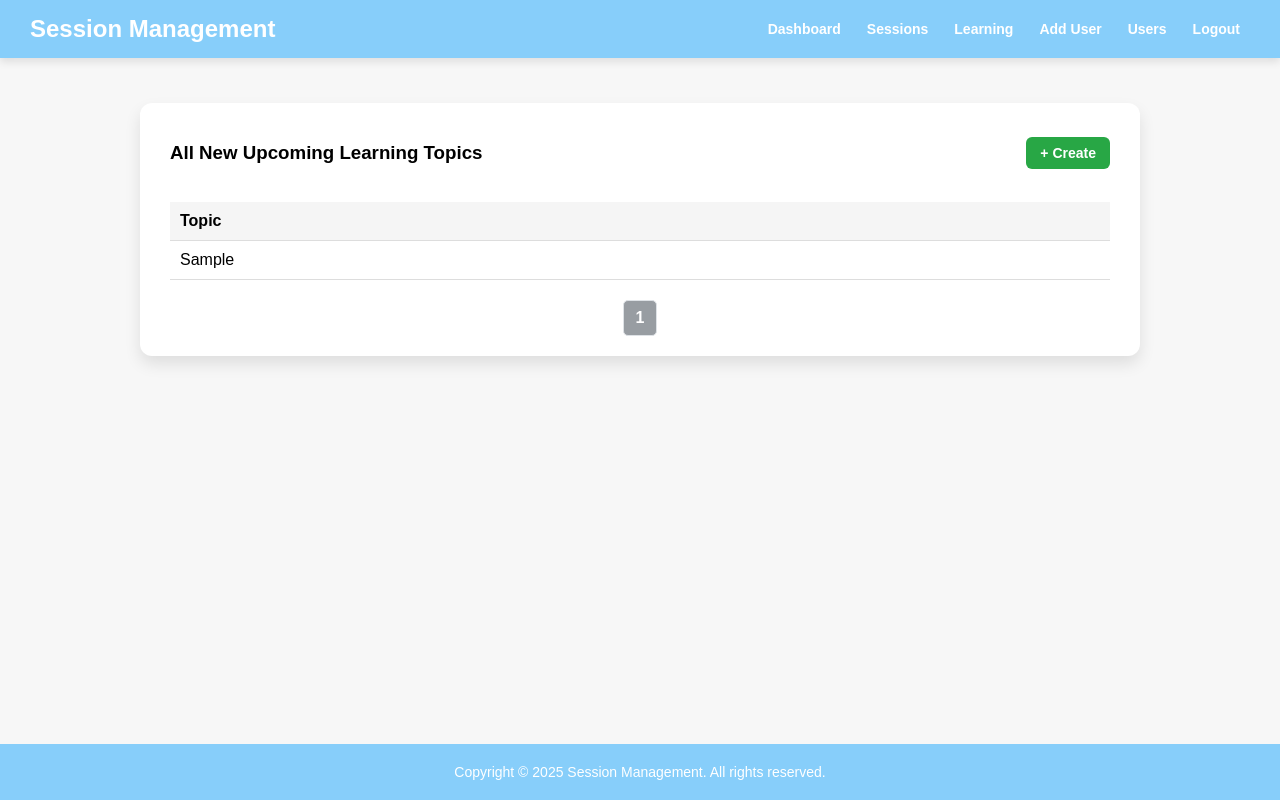
After one commit to ashishkekan/session-management, a Django app: page /learning-view/ in a window 1280 px wide. The commit adds this page. Run offline with Django 4.2, Linux system fonts and the light colour scheme; a user stored in the database is signed in; tables that the repository leaves empty hold one stand-in row (values such as "Sample post").

Commit message:
Added learning topics view functionalities

```diff
--- a/management/templates/session/base.html
+++ b/management/templates/session/base.html
@@ -72,7 +72,7 @@
                 <a href="{% url 'home' %}">Dashboard</a>
                 <a href="{% url 'session_list' %}">Sessions</a>
                 {% if user.is_staff %}
-                    <a href="{% url 'create-learning-topic' %}">Learning</a>
+                    <a href="{% url 'learning-view' %}">Learning</a>
                     <a href="{% url 'add_user' %}">Add User</a>
                     <a href="{% url 'user_list' %}">Users</a>
                 {% endif %}
--- a/management/templates/session/create_external_topic.html
+++ b/management/templates/session/create_external_topic.html
@@ -108,7 +108,7 @@
         {% endfor %}
 
         <div class="form-actions">
-            <a href="{% url 'session_list' %}" class="back-btn">← Back</a>
+            <a href="{% url 'learning-view' %}" class="back-btn">← Back</a>
             <button type="submit" class="save-btn">Save</button>
         </div>
     </form>
--- /dev/null
+++ b/management/templates/session/learning-topic-list.html
@@ -0,0 +1,156 @@
+{% extends 'session/base.html' %}
+{% block title %}All Sessions{% endblock %}
+
+{% block content %}
+<style>
+    .container {
+        max-width: 1000px;
+        margin: -15px auto;
+    }
+
+    .card {
+        background-color: white;
+        border-radius: 12px;
+        box-shadow: 0 8px 16px rgba(0,0,0,0.1);
+        padding: 20px 30px;
+        margin-bottom: 30px;
+    }
+
+    table {
+        width: 100%;
+        border-collapse: collapse;
+    }
+
+    th, td {
+        padding: 10px;
+        border-bottom: 1px solid #ddd;
+    }
+
+    th {
+        background-color: #f5f5f5;
+        text-align: left;
+    }
+
+    .actions {
+        display: flex;
+        justify-content: space-between;
+        gap: 20px;
+    }
+
+    .btn-action {
+        padding: 5px 10px;
+        font-size: 14px;
+        border-radius: 6px;
+        text-decoration: none;
+        color: white;
+    }
+
+    .btn-edit {
+        background-color: green;
+    }
+
+    .btn-delete {
+        background-color: #dc3545;
+    }
+
+    .btn-edit:hover {
+        background-color: lightblue;
+    }
+
+    .btn-delete:hover {
+        background-color: #c82333;
+    }
+
+    .card-header {
+        display: flex;
+        justify-content: space-between;
+        align-items: center;
+        margin-bottom: 20px;
+    }
+
+    .btn-create {
+        background-color: #28a745;
+        color: white;
+        padding: 8px 14px;
+        border-radius: 6px;
+        text-decoration: none;
+        font-weight: bold;
+        font-size: 14px;
+        transition: background-color 0.3s ease;
+    }
+
+    .btn-create:hover {
+        background-color: #218838;
+    }
+
+    .pagination {
+        display: flex;
+        justify-content: center;
+        margin-top: 20px;
+    }
+
+    .pagination a,
+    .pagination span {
+        color: #007bff;
+        padding: 8px 12px;
+        margin: 0 4px;
+        text-decoration: none;
+        border: 1px solid #dee2e6;
+        border-radius: 5px;
+    }
+
+    .pagination .current {
+        background-color: #989da2;
+        color: white;
+        font-weight: bold;
+    }
+
+</style>
+
+<div class="container">
+    <div class="card">
+        {% if request.user.is_staff %}
+        <div class="card-header">
+            <h3>All New Upcoming Learning Topics</h3>
+            <a href="{% url 'create-learning-topic' %}" class="btn-create">+ Create</a>
+        </div>
+        {% endif %}
+        {% if sessions %}
+            <table>
+                <thead>
+                    <tr>
+                        <th>Topic</th>
+                    </tr>
+                </thead>
+                <tbody>
+                    {% for session in sessions %}
+                        <tr>
+                            <td>{{ session.coming_soon }}</td>
+                        </tr>
+                    {% endfor %}
+                </tbody>
+            </table>
+        {% else %}
+            <p>No sessions available.</p>
+        {% endif %}
+        <!-- Pagination -->
+        <div class="pagination">
+            {% if sessions.has_previous %}
+                <a href="?page={{ sessions.previous_page_number }}">« Previous</a>
+            {% endif %}
+
+            {% for num in sessions.paginator.page_range %}
+                {% if sessions.number == num %}
+                    <span class="current">{{ num }}</span>
+                {% elif num > sessions.number|add:'-3' and num < sessions.number|add:'3' %}
+                    <a href="?page={{ num }}">{{ num }}</a>
+                {% endif %}
+            {% endfor %}
+
+            {% if sessions.has_next %}
+                <a href="?page={{ sessions.next_page_number }}">Next »</a>
+            {% endif %}
+        </div>
+    </div>
+</div>
+{% endblock %}
--- a/management/urls.py
+++ b/management/urls.py
@@ -10,6 +10,7 @@ from .views import (
     edit_session_view,
     edit_user,
     home,
+    learning_view,
     my_profile,
     user_list,
     user_login,
@@ -30,4 +31,6 @@ urlpatterns = [
     path("sessions/<int:session_id>/delete/", delete_session_view, name="delete_session"),
     path("create-topic/", create_topic, name="create-topic"),
     path("create-learning-topic/", create_external_topic, name="create-learning-topic"),
+    path("learning-view/", learning_view, name="learning-view"),
+
 ]
--- a/management/views.py
+++ b/management/views.py
@@ -14,7 +14,7 @@ from .forms import (
     UserCreationForm,
     UserEditForm,
 )
-from .models import SessionTopic
+from .models import ExternalTopic, SessionTopic
 
 
 @login_required
@@ -227,3 +227,12 @@ def create_external_topic(request):
         form = ExternalTopicForm()
 
     return render(request, "session/create_external_topic.html", {"form": form})
+
+
+@login_required
+def learning_view(request):
+    sessions = ExternalTopic.objects.all()
+    paginator = Paginator(sessions, 10)
+    page_number = request.GET.get("page")
+    page_obj = paginator.get_page(page_number)
+    return render(request, "session/learning-topic-list.html", {"sessions": page_obj})
```
